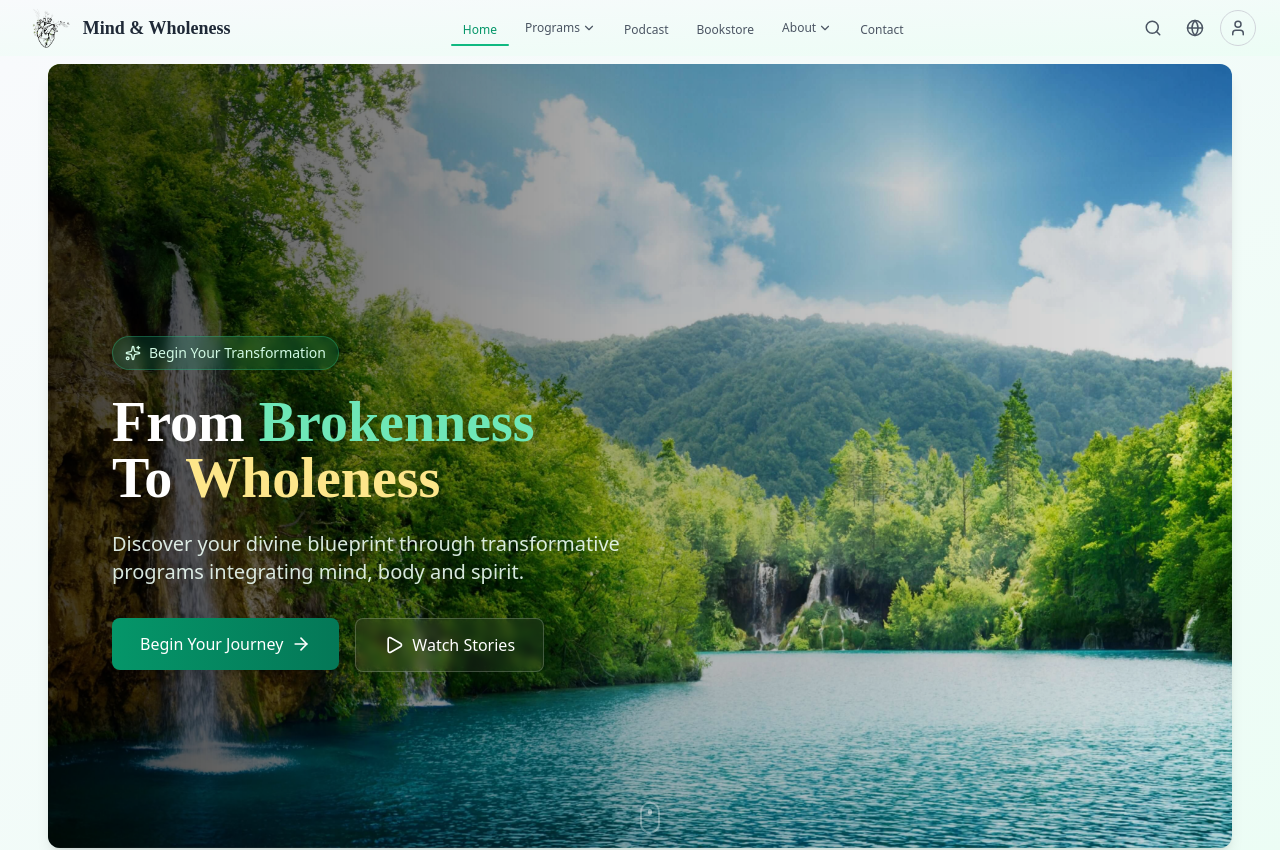
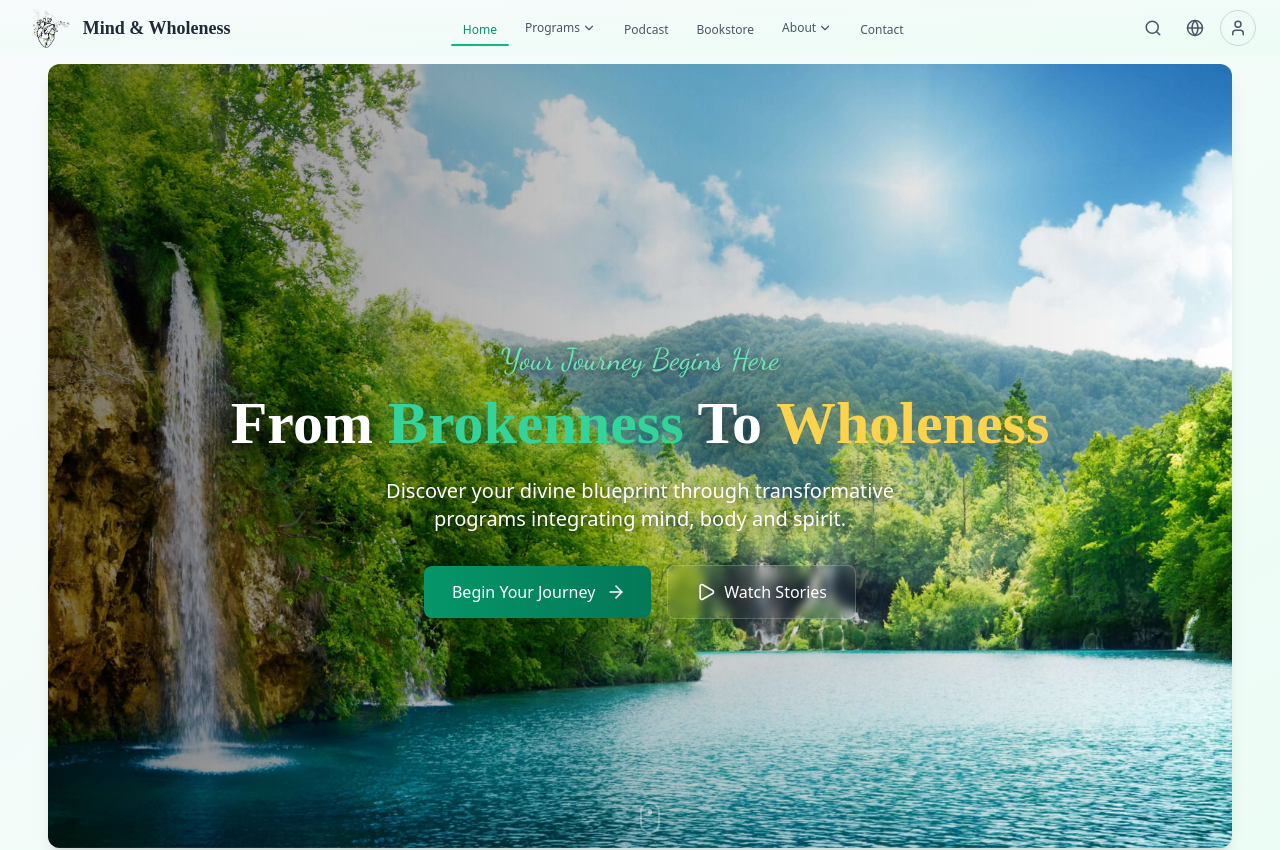
Before and after one commit to eldoJr/mind-and-wholeness, a React (Vite) app: page / in a window 1280 px wide. Shown: the top 850 px of the page. Built offline with nearby package versions, Linux system fonts and the light colour scheme.

Commit message:
done for today

```diff
--- a/index.html
+++ b/index.html
@@ -4,6 +4,9 @@
     <meta charset="UTF-8" />
     <link rel="icon" type="image/svg+xml" href="/public/logo.svg" />
     <meta name="viewport" content="width=device-width, initial-scale=1.0" />
+    <link rel="preconnect" href="https://fonts.googleapis.com" />
+    <link rel="preconnect" href="https://fonts.gstatic.com" crossorigin />
+    <link href="https://fonts.googleapis.com/css2?family=Dancing+Script:wght@400;700&display=swap" rel="stylesheet" />
     <title>Mind & Wholeness</title>
   </head>
   <body>
--- a/src/components/layout/hero.tsx
+++ b/src/components/layout/hero.tsx
@@ -1,6 +1,6 @@
-import { motion } from 'framer-motion';
+import { motion, useScroll, useTransform } from 'framer-motion';
 import { Link } from "react-router-dom";
-import { Play, Sparkles, ArrowRight } from 'lucide-react';
+import { Play, ArrowRight } from 'lucide-react';
 import herobg from '/src/assets/images/herobg.jpg';
 import { useEffect, useState, useRef } from 'react';
 
@@ -9,6 +9,12 @@ export function Hero() {
   const [imageError, setImageError] = useState(false);
   const imageRef = useRef<HTMLDivElement | null>(null);
   const observerRef = useRef<IntersectionObserver | null>(null);
+
+  // Parallax scroll effect
+  const { scrollY } = useScroll();
+  const y = useTransform(scrollY, [0, 500], [0, 150]);
+  const scale = useTransform(scrollY, [0, 500], [1, 1.1]);
+  const opacity = useTransform(scrollY, [0, 300], [1, 0.3]);
 
   useEffect(() => {
     // Preload da imagem com otimizações
@@ -127,7 +133,11 @@ export function Hero() {
         {/* Main background image com otimizações */}
         <motion.div
           className="absolute inset-0 w-full h-full"
-          style={backgroundStyle}
+          style={{
+            ...backgroundStyle,
+            y,
+            scale
+          }}
           initial={{
             scale: 1.05,
             opacity: 0
@@ -146,14 +156,17 @@ export function Hero() {
           }}
         />
 
-        {/* Gradient overlay */}
-        <div className="absolute inset-0 bg-gradient-to-r from-black/75 via-black/30 to-black/10" />
+        {/* Gradient overlay with parallax */}
+        <motion.div
+          className="absolute inset-0 bg-gradient-to-r from-black/50 via-black/20 to-transparent"
+          style={{ opacity }}
+        />
       </div>
 
       {/* Content Container */}
-      <div className="relative h-full flex items-center pt-16 sm:pt-20 lg:pt-28 mx-2 sm:mx-4 lg:mx-8 mb-4 sm:mb-8 z-10">
+      <div className="relative h-full flex items-center justify-center pt-8 sm:pt-12 lg:pt-16 mx-2 sm:mx-4 lg:mx-8 mb-4 sm:mb-8 z-10">
         <motion.div
-          className="container mx-auto px-4 sm:px-6 lg:px-8"
+          className="container mx-auto px-4 sm:px-6 lg:px-8 text-center"
           initial="hidden"
           animate="visible"
           variants={{
@@ -167,59 +180,80 @@ export function Hero() {
             }
           }}
         >
-          {/* Premium Label */}
-          <motion.div
+          {/* Handwritten Text */}
+          <motion.p
             variants={{
-              hidden: { opacity: 0, y: 12 },
+              hidden: { opacity: 0, y: 20, filter: 'blur(10px)' },
               visible: {
                 opacity: 1,
                 y: 0,
+                filter: 'blur(0px)',
                 transition: {
-                  duration: 0.5,
+                  duration: 0.8,
                   ease: [0.16, 1, 0.3, 1]
                 }
               }
             }}
-            className="inline-flex items-center gap-2 px-3 py-1.5 bg-emerald-600/20 backdrop-blur-sm border border-emerald-400/30 rounded-full text-emerald-100 text-xs sm:text-sm font-medium mb-4 sm:mb-6"
+            className="text-xl sm:text-2xl md:text-3xl text-emerald-300 mb-3 sm:mb-4"
+            style={{ fontFamily: 'Dancing Script, cursive', textShadow: '0 2px 10px rgba(0,0,0,0.5)' }}
           >
-            <Sparkles className="w-3 h-3 sm:w-4 sm:h-4" />
-            <span>Begin Your Transformation</span>
-          </motion.div>
+            Your Journey Begins Here
+          </motion.p>
 
           {/* Main Heading */}
           <motion.h1
             variants={{
-              hidden: { opacity: 0, y: 15 },
+              hidden: { opacity: 0, y: 30, filter: 'blur(10px)' },
               visible: {
                 opacity: 1,
                 y: 0,
+                filter: 'blur(0px)',
                 transition: {
-                  duration: 0.6,
+                  duration: 0.8,
                   ease: [0.16, 1, 0.3, 1]
                 }
               }
             }}
-            className="text-3xl sm:text-4xl md:text-5xl lg:text-[3.5rem] font-serif font-semibold leading-tight text-white mb-4 sm:mb-6"
+            className="text-2xl sm:text-3xl md:text-4xl lg:text-5xl xl:text-6xl font-serif font-bold leading-tight text-white drop-shadow-2xl mb-4 sm:mb-6"
+            style={{ textShadow: '0 4px 20px rgba(0,0,0,0.5), 0 0 40px rgba(0,0,0,0.3)' }}
           >
-            From <span className="text-emerald-300">Brokenness</span><br />
-            To <span className="text-amber-200">Wholeness</span>
+            From <motion.span
+              className="text-emerald-400"
+              initial={{ opacity: 0, x: -20 }}
+              animate={{ opacity: 1, x: 0 }}
+              transition={{ delay: 0.3, duration: 0.6 }}
+              style={{ textShadow: '0 0 30px rgba(52, 211, 153, 0.5)' }}
+            >
+              Brokenness
+            </motion.span>{' '}
+            To <motion.span
+              className="text-amber-300"
+              initial={{ opacity: 0, x: -20 }}
+              animate={{ opacity: 1, x: 0 }}
+              transition={{ delay: 0.5, duration: 0.6 }}
+              style={{ textShadow: '0 0 30px rgba(252, 211, 77, 0.5)' }}
+            >
+              Wholeness
+            </motion.span>
           </motion.h1>
 
           {/* Description */}
           <motion.p
             variants={{
-              hidden: { opacity: 0, y: 12 },
+              hidden: { opacity: 0, y: 20, filter: 'blur(8px)' },
               visible: {
                 opacity: 1,
                 y: 0,
+                filter: 'blur(0px)',
                 transition: {
-                  duration: 0.6,
-                  delay: 0.1,
+                  duration: 0.8,
+                  delay: 0.2,
                   ease: [0.16, 1, 0.3, 1]
                 }
               }
             }}
-            className="text-sm sm:text-base md:text-lg lg:text-xl max-w-lg leading-relaxed text-emerald-50/90 mb-6 sm:mb-8"
+            className="text-sm sm:text-base md:text-lg lg:text-xl max-w-lg mx-auto leading-relaxed text-white font-medium mb-6 sm:mb-8"
+            style={{ textShadow: '0 2px 10px rgba(0,0,0,0.5)' }}
           >
             Discover your divine blueprint through transformative programs integrating mind, body and spirit.
           </motion.p>
@@ -236,52 +270,62 @@ export function Hero() {
                 }
               }
             }}
-            className="flex flex-col sm:flex-row gap-3 sm:gap-4"
+            className="flex flex-col sm:flex-row gap-3 sm:gap-4 justify-center items-center w-full"
           >
-            <Link to="/begin-journey">
+            <Link to="/begin-journey" className="w-full sm:w-auto">
               <motion.button
                 variants={{
-                  hidden: { opacity: 0, x: -12 },
+                  hidden: { opacity: 0, x: -20, filter: 'blur(8px)' },
                   visible: {
                     opacity: 1,
                     x: 0,
+                    filter: 'blur(0px)',
                     transition: {
-                      duration: 0.5,
+                      duration: 0.6,
                       ease: [0.16, 1, 0.3, 1]
                     }
                   }
                 }}
                 whileHover={{
-                  scale: 1.02,
-                  boxShadow: '0 10px 25px -5px rgba(5, 150, 105, 0.3)'
+                  scale: 1.05,
+                  boxShadow: '0 20px 40px -10px rgba(5, 150, 105, 0.5)',
+                  transition: { duration: 0.2 }
                 }}
-                whileTap={{ scale: 0.98 }}
-                className="flex items-center justify-center gap-2 px-6 sm:px-7 py-3 sm:py-3.5 bg-gradient-to-r from-emerald-600 to-emerald-700 hover:from-emerald-500 hover:to-emerald-600 text-white font-medium rounded-lg shadow-md hover:shadow-emerald-500/30 transition-all duration-300 text-sm sm:text-base"
+                whileTap={{ scale: 0.95 }}
+                className="w-full sm:w-auto flex items-center justify-center gap-2 px-6 sm:px-7 py-3 sm:py-3.5 bg-gradient-to-r from-emerald-600 to-emerald-700 hover:from-emerald-500 hover:to-emerald-600 text-white font-medium rounded-lg shadow-md hover:shadow-emerald-500/30 transition-all duration-300 text-sm sm:text-base"
               >
                 Begin Your Journey
-                <ArrowRight className="w-4 h-4 sm:w-5 sm:h-5" />
+                <motion.div
+                  animate={{ x: [0, 5, 0] }}
+                  transition={{ duration: 1.5, repeat: Infinity }}
+                >
+                  <ArrowRight className="w-4 h-4 sm:w-5 sm:h-5" />
+                </motion.div>
               </motion.button>
             </Link>
 
             <motion.button
               variants={{
-                hidden: { opacity: 0, x: -12 },
+                hidden: { opacity: 0, x: -20, filter: 'blur(8px)' },
                 visible: {
                   opacity: 1,
                   x: 0,
+                  filter: 'blur(0px)',
                   transition: {
-                    duration: 0.5,
-                    delay: 0.08,
+                    duration: 0.6,
+                    delay: 0.1,
                     ease: [0.16, 1, 0.3, 1]
                   }
                 }
               }}
               whileHover={{
-                scale: 1.02,
-                backgroundColor: 'rgba(255, 255, 255, 0.15)'
+                scale: 1.05,
+                backgroundColor: 'rgba(255, 255, 255, 0.2)',
+                borderColor: 'rgba(255, 255, 255, 0.4)',
+                transition: { duration: 0.2 }
               }}
-              whileTap={{ scale: 0.98 }}
-              className="flex items-center justify-center gap-2 px-6 sm:px-7 py-3 sm:py-3.5 bg-white/5 backdrop-blur-sm border border-white/20 text-white font-medium rounded-lg hover:bg-white/10 transition-all duration-300 text-sm sm:text-base"
+              whileTap={{ scale: 0.95 }}
+              className="w-full sm:w-auto flex items-center justify-center gap-2 px-6 sm:px-7 py-3 sm:py-3.5 bg-white/5 backdrop-blur-sm border border-white/20 text-white font-medium rounded-lg hover:bg-white/10 transition-all duration-300 text-sm sm:text-base"
             >
               <Play className="w-4 h-4 sm:w-5 sm:h-5" />
               Watch Stories
```
Also changed, not shown: src/assets/images/heart.png (added), src/assets/images/heroicon.png (added).
